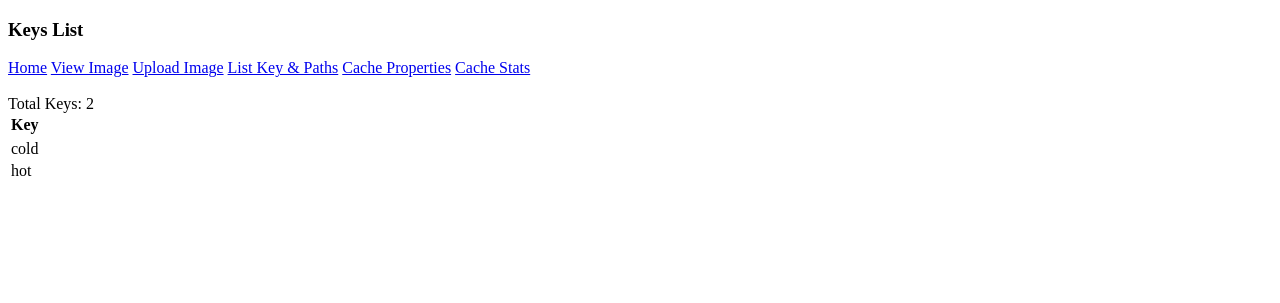
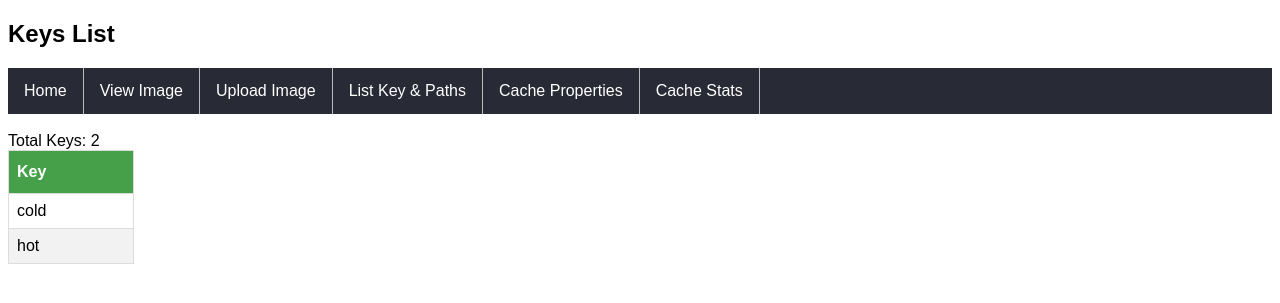
Before and after one commit to mrchenliang/ECE1779_Project1, a Flask app: page /keys_list in a window 1280 px wide. Shown: the top 303 px of the page. Run offline with Flask 2, Linux system fonts and the light colour scheme; data comes from the database, SQL or seed files in the repository.

Commit message:
css-styling

```diff
--- a/backend/static/styles/cache_properties.css
+++ /dev/null
@@ -1,3 +0,0 @@
-h3 {
-  color: red;
-}
--- a/backend/static/styles/keys_list.css
+++ b/backend/static/styles/keys_list.css
@@ -1,7 +1,7 @@
 #keys {
   font-family: Arial, Helvetica, sans-serif;
   border-collapse: collapse;
-  width: 100%;
+  width: 10%;
 }
 
 #keys td, #keys th {
@@ -17,7 +17,7 @@
   padding-top: 12px;
   padding-bottom: 12px;
   text-align: left;
-  background-color: #04AA6D;
+  background-color: #45a049;
   color: white;
 }
 
--- a/backend/static/styles/main.css
+++ b/backend/static/styles/main.css
@@ -1,19 +1,59 @@
-/* unvisited link */
-a:link {
-  color: green;
+*{
+    font-family: Arial, Helvetica, sans-serif;
 }
 
-/* visited link */
-a:visited {
-  color: grey;
+.navbar {
+    font-family: Arial, Helvetica, sans-serif;
+    list-style-type: none;
+    margin: 0;
+    padding: 0;
+    overflow: hidden;
+    background-color: #282A35;
 }
 
-/* mouse over link */
-a:hover {
-  color: red;
+li {
+    float: left;
+    border-right:1px solid #bbb;
 }
 
-/* selected link */
-a:active {
-  color: blue;
+
+li a {
+    display: block;
+    color: white;
+    text-align: center;
+    padding: 14px 16px;
+    text-decoration: none;
 }
+
+li a:hover:not(.active) {
+    background-color: #000000;
+}
+
+li a.active {
+    background-color: #4CAF50;
+}
+
+input[type=submit] {
+  width: 10%;
+  background-color: #4CAF50;
+  color: white;
+  padding: 14px 20px;
+  margin: 8px 0;
+  border: none;
+  border-radius: 4px;
+  cursor: pointer;
+}
+
+input[type=text], select {
+  width: 15%;
+  padding: 12px 20px;
+  margin: 8px 0;
+  display: inline-block;
+  border: 1px solid #ccc;
+  border-radius: 4px;
+  box-sizing: border-box;
+}
+
+input[type=submit]:hover {
+  background-color: #45a049;
+}
--- a/backend/templates/cache_properties.html
+++ b/backend/templates/cache_properties.html
@@ -2,10 +2,11 @@
 <head>
     <title>Very simple memcache</title>
     <link rel= "stylesheet" type= "text/css" href= "{{ url_for('static',filename='styles/cache_properties.css') }}" />
+    <link rel= "stylesheet" type= "text/css" href= "{{ url_for('static',filename='styles/main.css') }}" />
 </head>
 <html>
     <body>
-        <h3>Cache Properties</h3>
+        <h2>Cache Properties</h2>
         {% include "navbar.html" %}
         <form method="post" class="cache-form">
             <input style="display:none" name="clear_cache">
--- a/backend/templates/cache_stats.html
+++ b/backend/templates/cache_stats.html
@@ -2,10 +2,11 @@
 <head>
     <title>Very simple memcache</title>
     <link rel= "stylesheet" type= "text/css" href= "{{ url_for('static',filename='styles/cache_stats.css') }}" />
+    <link rel= "stylesheet" type= "text/css" href= "{{ url_for('static',filename='styles/main.css') }}" />
 </head>
 <html>
     <body>
-        <h3>Cache Stats</h3>
+        <h2>Cache Stats</h2>
         {% include "navbar.html" %}
         <div class="graph-grid">
 			<div class="graph-row">
--- a/backend/templates/image.html
+++ b/backend/templates/image.html
@@ -2,10 +2,11 @@
 <head>
     <title>Image by key</title>
     <link rel= "stylesheet" type= "text/css" href= "{{ url_for('static',filename='styles/image.css') }}" />
+    <link rel= "stylesheet" type= "text/css" href= "{{ url_for('static',filename='styles/main.css') }}" />
 </head>
 <html>
     <body>
-        <h3>Image</h3>
+        <h2>Image</h2>
         {% include "navbar.html" %}
         <form method="post">
             <label>Key:</label>
--- a/backend/templates/keys_list.html
+++ b/backend/templates/keys_list.html
@@ -2,12 +2,13 @@
 <head>
   <title>Very simple memcache</title>
   <link rel= "stylesheet" type= "text/css" href= "{{ url_for('static',filename='styles/keys_list.css') }}" />
+  <link rel= "stylesheet" type= "text/css" href= "{{ url_for('static',filename='styles/main.css') }}" />
 </head>
 <html>
   <body>
-    <h3>Keys List</h3>
+    <h2>Keys List</h2>
     {% include "navbar.html" %}
-    <table>
+    <table id="keys">
       <div>Total Keys: {{ length }}</div>
       <tr>
         <th>Key </th>
--- a/backend/templates/main.html
+++ b/backend/templates/main.html
@@ -5,7 +5,7 @@
 </head>
 <html>
     <body>
-        <h2>Welcome to ECE 1779 Project 1</h2>
+        <h1>Welcome to ECE 1779 Project 1</h1>
         {% include "navbar.html" %}
     <body>
 </html>
--- a/backend/templates/navbar.html
+++ b/backend/templates/navbar.html
@@ -1,9 +1,9 @@
 <div class="navbar">
-  <a href="/">Home</a>
-  <a href="/image">View Image</a>
-  <a href="/upload_image">Upload Image</a>
-  <a href="/keys_list">List Key & Paths</a>
-  <a href="/cache_properties">Cache Properties</a>
-  <a href="/cache_stats">Cache Stats</a>
+  <li><a href="/">Home</a></li>
+  <li><a href="/image">View Image</a></li>
+  <li><a href="/upload_image">Upload Image</a></li>
+  <li><a href="/keys_list">List Key & Paths</a></li>
+  <li><a href="/cache_properties">Cache Properties</a></li>
+  <li><a href="/cache_stats">Cache Stats</a></li>
 </div>
 <br>
--- a/backend/templates/upload_image.html
+++ b/backend/templates/upload_image.html
@@ -2,10 +2,11 @@
 <head>
     <title>Very simple memcache</title>
     <link rel= "stylesheet" type= "text/css" href= "{{ url_for('static',filename='styles/upload_image.css') }}" />
+    <link rel= "stylesheet" type= "text/css" href= "{{ url_for('static',filename='styles/main.css') }}" />
 </head>
 <html>
     <body>
-        <h3>Upload Image</h3>
+        <h2>Upload Image</h2>
         {% include "navbar.html" %}
         <form
             class="form-outline"
@@ -14,7 +15,7 @@
             enctype=multipart/form-data
         >
         <div>
-            <label for="key">Insert Key</label>
+            <label for="key">Insert Key:</label>
             <input type="text" id="key" name="key">
         </div>
         <div>
```
Also changed, not shown: backend/static/styles/image.css (+2 -6 lines), backend/static/styles/upload.css (deleted, +0 -30 lines), backend/static/styles/upload_image.css (added, +7 -0 lines).
